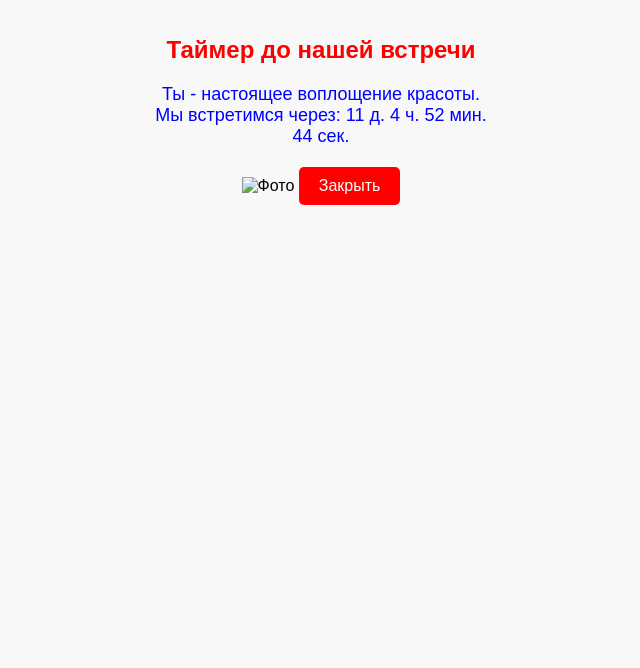
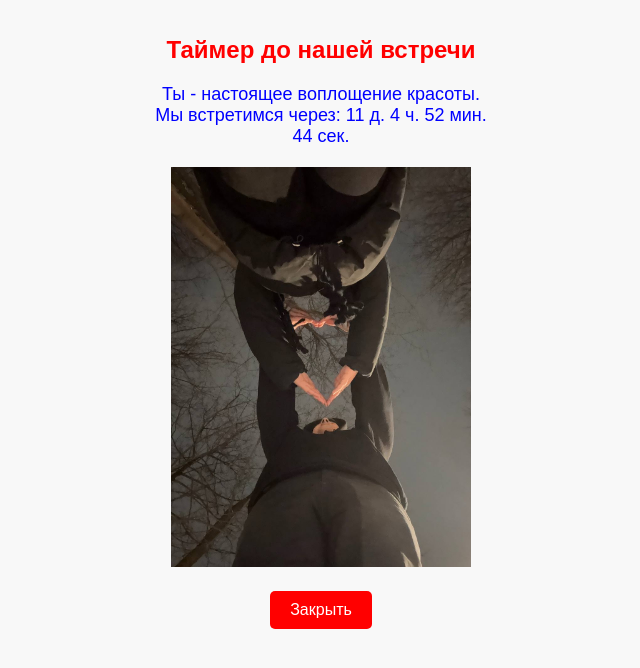
Before and after one commit to Fotters05/SEO, a plain HTML site: page index.html in a window 1280 px wide. Shown: the whole page, without its empty margins (319-959 px from the left). Drawn offline with Linux system fonts and the light colour scheme; the site is published under a folder, as on GitHub Pages, so addresses that start at the root find nothing.

Commit message:
Update index.html

```diff
--- a/index.html
+++ b/index.html
@@ -52,7 +52,7 @@
 <div class="container">
     <h1>Таймер до нашей встречи</h1>
     <div id="timer">Загрузка...</div>
-    <img id="image" src="/image/photo.jpg" alt="Фото">
+    <img id="image" src="image/photo.jpg" alt="Фото">
     <button onclick="closeApp()">Закрыть</button>
 </div>
 
```
